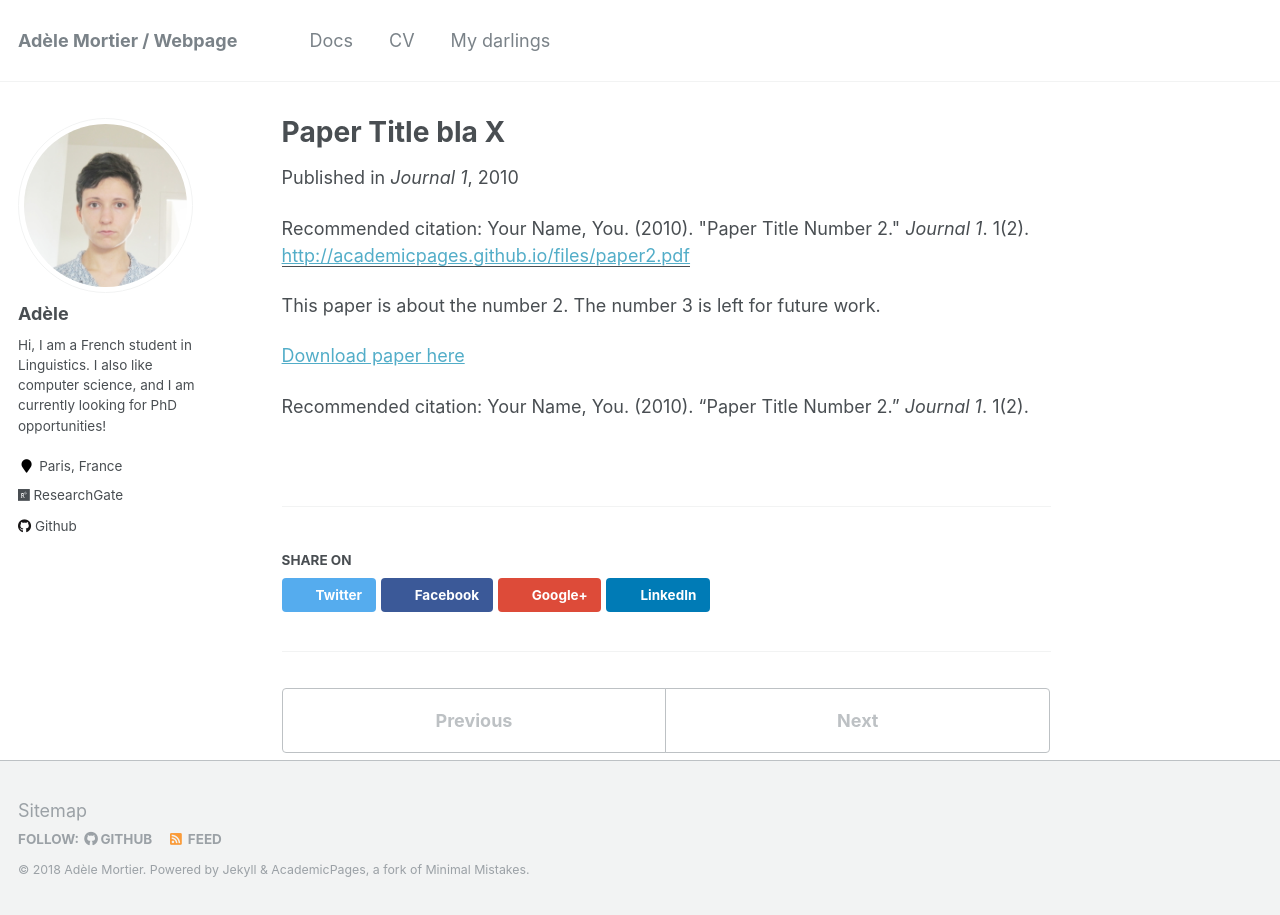
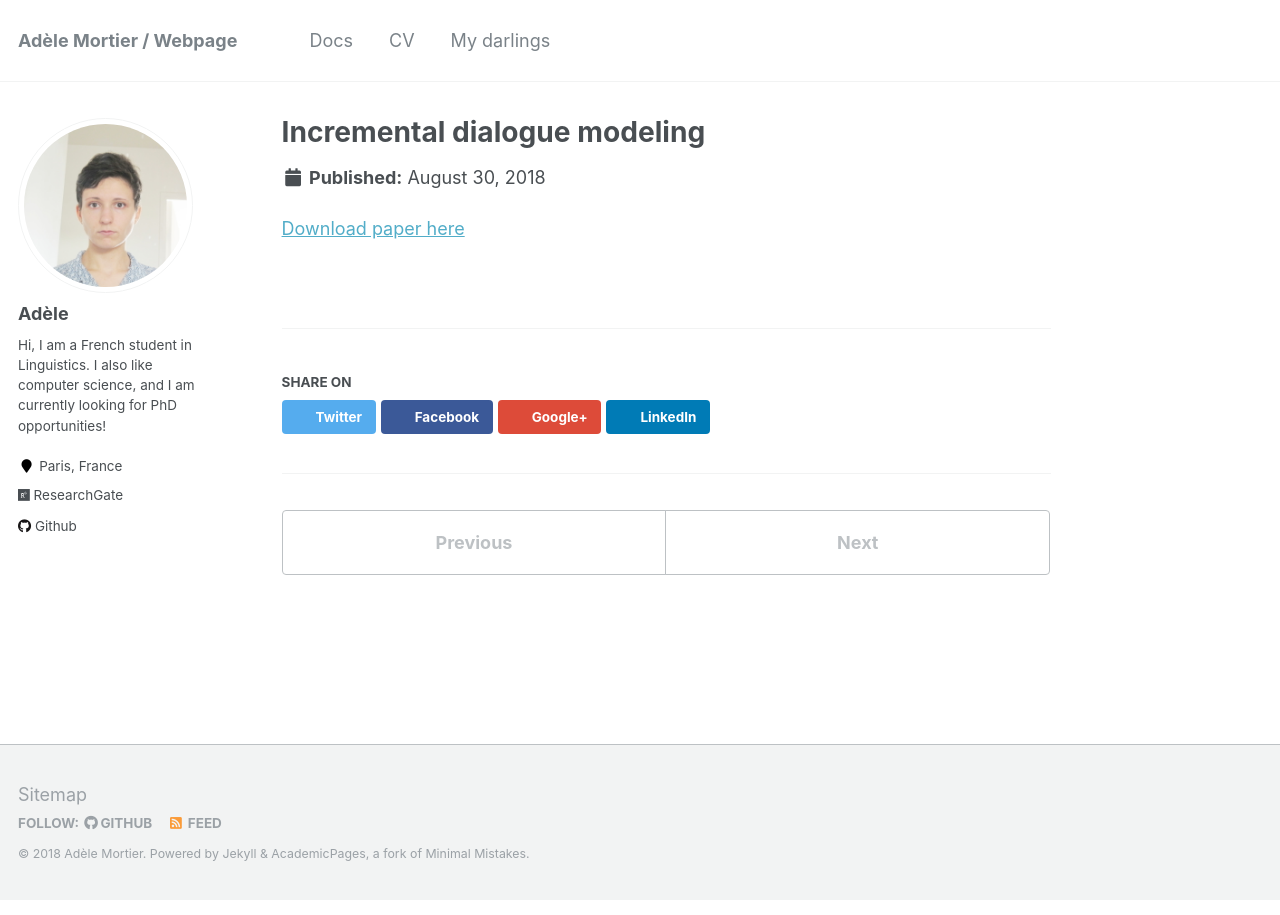
Before and after one commit to AdeleMortier/AdeleMortier.github.io, a Jekyll site: the page built from _docs/2018-dialogue-modeling-report.md, in a window 1280 px wide. Built offline with Jekyll 4.4.1, drawn with Linux system fonts in a browser that asks for light colours.

Commit message:
try to add docs

```diff
--- a/_docs/2018-dialogue-modeling-report.md
+++ b/_docs/2018-dialogue-modeling-report.md
@@ -1,15 +1,12 @@
 ---
-title: "Paper Title bla X"
+title: "Incremental dialogue modeling"
 collection: docs
-permalink: /docs/2010-10-01-paper-title-number-2(copie)
-excerpt: 'This paper is about the number 2. The number 3 is left for future work.'
-date: 2010-10-01
-venue: 'Journal 1'
-paperurl: 'http://academicpages.github.io/files/paper2.pdf'
-citation: 'Your Name, You. (2010). &quot;Paper Title Number 2.&quot; <i>Journal 1</i>. 1(2).'
+permalink: /docs/2018-dialogue-modeling-report
+excerpt: 'This report is about incremental dialogue modeling. '
+date: 2018-08-30
+venue:
+paperurl: 'http://adelemortier.github.io/files/idm_re.pdf'
+citation:
 ---
-This paper is about the number 2. The number 3 is left for future work.
 
-[Download paper here](http://academicpages.github.io/files/paper2.pdf)
-
-Recommended citation: Your Name, You. (2010). "Paper Title Number 2." <i>Journal 1</i>. 1(2).
+[Download paper here](http://adelemortier.github.io/files/idm_re.pdf)
```
Also changed, not shown: _docs/2016-genome-sequencing-slides.md (+7 -10 lines), _docs/2017-heuritech-clustering-report.md (+6 -7 lines), 1 other file.
